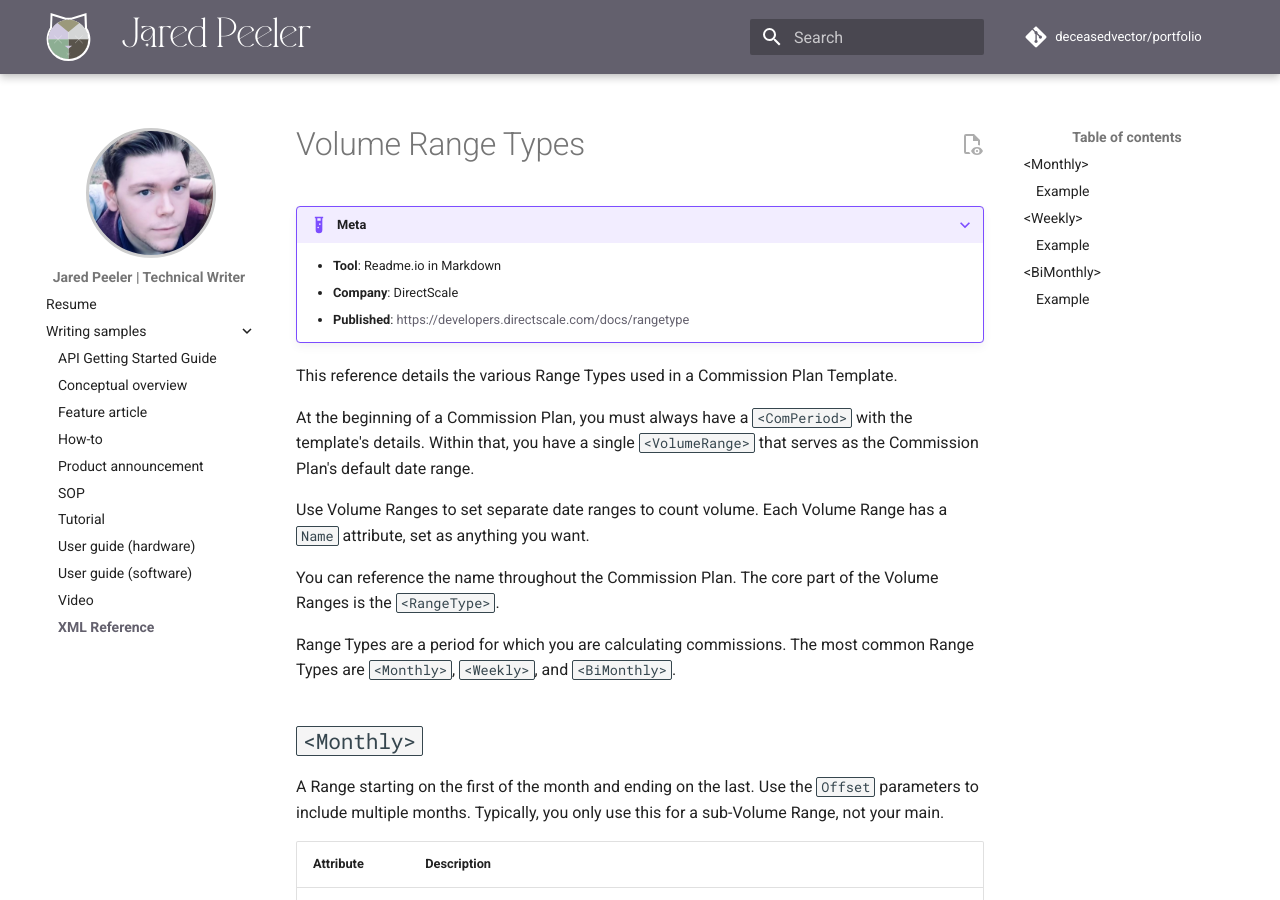
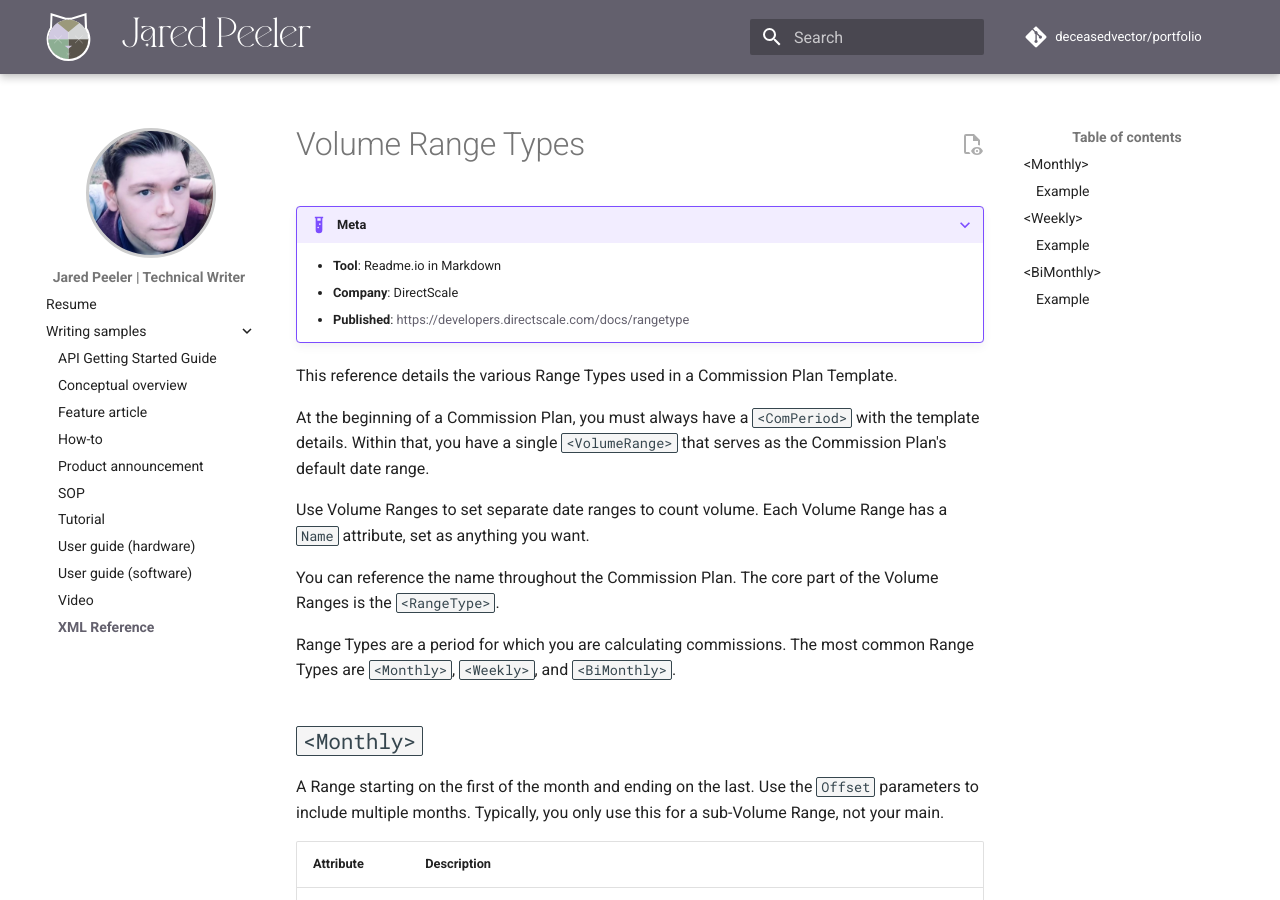
Before and after one commit to deceasedvector/portfolio, an MkDocs documentation site: the page built from docs/writing-samples/xml-reference.md, in a window 1280 px wide and 900 px high. Built offline with MkDocs 1.6.1 and Material for MkDocs 9.7.7, drawn with Linux system fonts in a browser that asks for light colours; comment, search, counter and statistics services are not loaded.

Commit message:
Remove apostrophe

```diff
--- a/docs/writing-samples/xml-reference.md
+++ b/docs/writing-samples/xml-reference.md
@@ -12,7 +12,7 @@ title: XML Reference
 
 This reference details the various Range Types used in a Commission Plan Template.
 
-At the beginning of a Commission Plan, you must always have a `<ComPeriod>` with the template's details.
+At the beginning of a Commission Plan, you must always have a `<ComPeriod>` with the template details.
 Within that, you have a single `<VolumeRange>` that serves as the Commission Plan's default date range.
 
 Use Volume Ranges to set separate date ranges to count volume. Each Volume Range has a `Name` attribute, set as anything you want.
```
